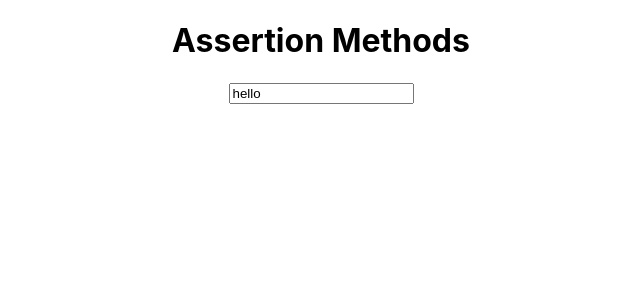
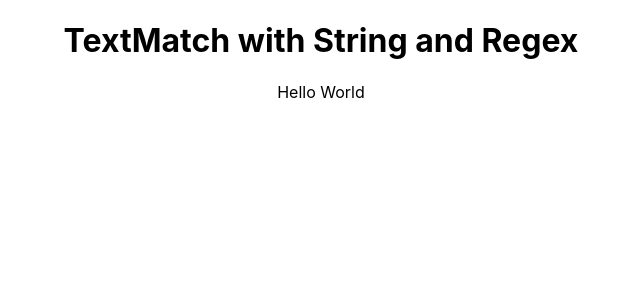
Before and after one commit to Sumanvith/blog-app, a React (Create React App) app: page / in a window 1280 px wide. Shown: the top 300 px of the page, without its empty margins (319-959 px from the left). Built offline with nearby package versions, Linux system fonts and the light colour scheme.

Commit message:
TextMatch with String and Regex

```diff
--- a/src/App.js
+++ b/src/App.js
@@ -3,13 +3,8 @@ import "./App.css";
 function App() {
   return (
     <div className="App">
-      <h1>Assertion Methods</h1>
-      <input
-        type="text"
-        defaultValue={"hello"}
-        name="userName"
-        className="test-style"
-        id="user-name"></input>
+      <h1>TextMatch with String and Regex</h1>
+      <div>Hello World</div>
     </div>
   );
 }
```
Also changed, not shown: 1 other file (tests, documents, lock files or other folders).
